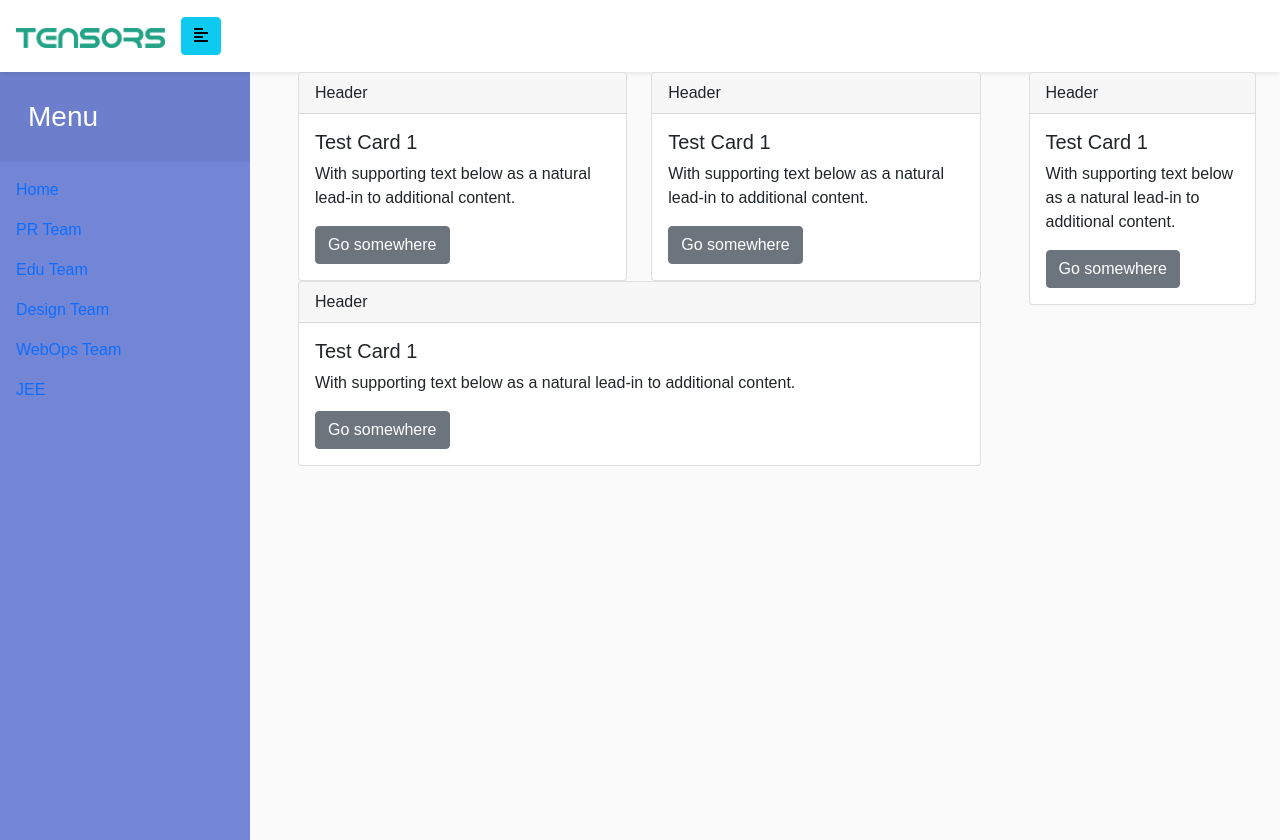
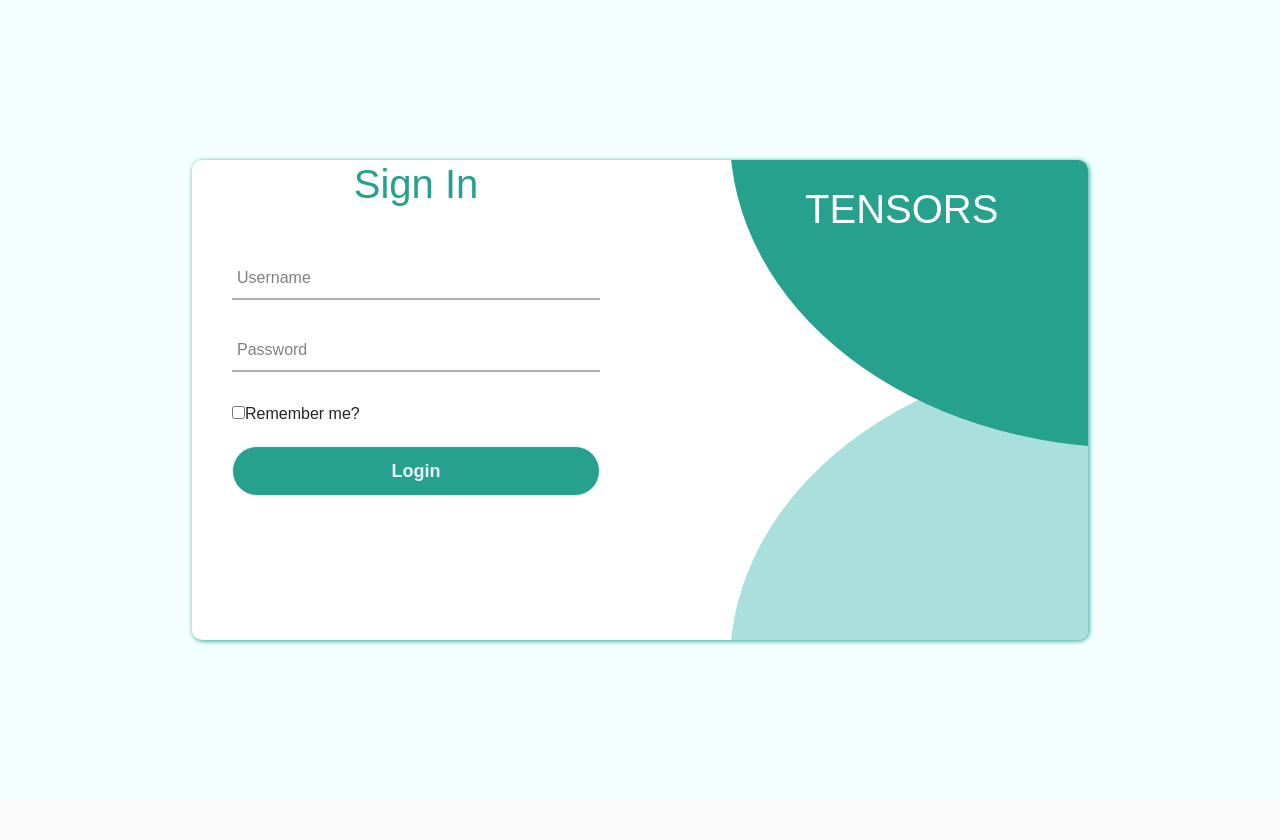
Before and after one commit to tensorsiitm/tensors_dashboard, a React (Create React App) app: page /signIn in a window 1280 px wide. Before the commit this address led to /home. After the commit the page ends 800 px from the top, so only its background shows below. Built offline with nearby package versions, Linux system fonts and the light colour scheme.

Commit message:
Sign in page and deadline section initial

```diff
--- a/src/App.js
+++ b/src/App.js
@@ -1,13 +1,18 @@
 import './App.css';
 import MainLayout from './pages/mainLayout/MainLayout';
-import { BrowserRouter } from "react-router-dom";
+import FirstPage from './pages/firstpage/FirstPage';
+
+import { BrowserRouter} from "react-router-dom";
+
+
 
 
 function App() {
   return (
     <BrowserRouter>
       <div className="App">
-        <MainLayout />
+
+       <FirstPage/>
       </div>
     </BrowserRouter>
   );
--- /dev/null
+++ b/src/assets/dummy.js
@@ -0,0 +1,23 @@
+export const DEADLINE = [
+    {
+      id: 0,
+      title: 'JeePage',
+      date: 25,
+      month: 12,
+      year: 2021
+    },
+    {
+        id: 1,
+        title: 'Pr Page' ,
+        date: 27,
+        month: 10,
+        year: 2021
+    },
+    {
+        id: 2,
+        title: 'sign In Page' ,
+        date: 27,
+        month: 10,
+        year: 2020
+    },
+]
--- /dev/null
+++ b/src/components/deadlinebar.js
@@ -0,0 +1,20 @@
+import React from 'react';
+import  {DEADLINE}  from "../assets/dummy";
+
+import {Button, CardText, CardTitle} from 'reactstrap';
+
+console.log (DEADLINE);
+
+DEADLINE.sort((a,b) => (a.year > b.year) ? 1: (a.year === b.year ) ? ((a.month > b.month) ? 1: (a.month === b.month) ? ((a.date > b.date) ? 1:-1):-1 ):-1);
+
+console.log (DEADLINE);
+
+export const deadline = DEADLINE.map((dead) => {
+    return (
+      <div>
+        <CardTitle tag="h5"><a href="/" >{dead.title}</a></CardTitle>
+        <CardText>Due {dead.date}/{dead.month}/{dead.year}  </CardText>
+        <hr/>
+      </div>
+    );
+} );
--- a/src/components/sidebar/Sidebar.js
+++ b/src/components/sidebar/Sidebar.js
@@ -46,6 +46,12 @@ function Sidebar({ isOpen, toggle }) {
               JEE
             </NavLink>
           </NavItem>
+          <NavItem>
+            <NavLink tag={Link} to={"/signIn"}>
+              Sign In
+            </NavLink>
+          </NavItem>
+
         </Nav>
       </div>
     </div>
--- a/src/components/topbar/Topbar.css
+++ b/src/components/topbar/Topbar.css
@@ -5,3 +5,8 @@
 .img-fluid{
     height:20px
 }
+
+.logOut{
+    position: absolute;
+    right: 3vw;
+}
--- a/src/components/topbar/Topbar.js
+++ b/src/components/topbar/Topbar.js
@@ -1,6 +1,6 @@
 import React from "react";
 import { FontAwesomeIcon } from "@fortawesome/react-fontawesome";
-import { faAlignLeft } from "@fortawesome/free-solid-svg-icons";
+import { faAlignLeft, faSignOutAlt } from "@fortawesome/free-solid-svg-icons";
 import { Navbar, Button, NavbarBrand } from "reactstrap";
 import "./Topbar.css";
 import logo from "../../assets/logo.png";
@@ -23,6 +23,15 @@ function Topbar({ toggleSidebar }) {
       >
         <FontAwesomeIcon icon={faAlignLeft} />
       </Button>
+      <Button
+        color="info"
+        className="logOut"
+      >
+        <FontAwesomeIcon icon={faSignOutAlt} />
+        logout
+      </Button>
+
+
     </Navbar>
   );
 }
--- /dev/null
+++ b/src/pages/firstpage/FirstPage.js
@@ -0,0 +1,23 @@
+import React, { Component } from "react";
+import { Switch, Route } from "react-router-dom";
+
+
+import SignIn from "../signIn/Sign";
+import MainLayout from '../mainLayout/MainLayout';
+
+
+class FirstPage extends Component{
+    render(){
+    return(
+        <Switch>
+            <Route exact path="/signIn" component = {() =><SignIn/>}/>
+            <Route exact path="/dashboard" component = {() => <MainLayout/>}/>
+
+        </Switch>
+
+    );
+    }
+
+}
+
+export default FirstPage;
--- a/src/pages/homePage/HomePage.js
+++ b/src/pages/homePage/HomePage.js
@@ -1,13 +1,16 @@
 import React from "react";
 import { Container, Row, Col } from "reactstrap";
 import SampleCard from "../../components/sampleCard/SampleCard";
+import {Card, CardHeader, CardBody, CardText, CardTitle, Button} from 'reactstrap'
+import {deadline} from "../../components/deadlinebar";
 function HomePage() {
   return (
-    <><Container>
+    <>
+      <Container>
         <Row>
-          <Col md={9}>
-          <Container fluid >
-         <Row >
+          <Col md={10}>
+            <Container fluid>
+              <Row>
                 <Col md={6}>
                   <SampleCard />
                 </Col>
@@ -21,17 +24,28 @@ function HomePage() {
                 </Col>
               </Row>
             </Container>
-
           </Col>
-          <Col >
-            <SampleCard/>
+          <Col>
+            <Card>
+              <CardHeader>Upcoming Deadlines</CardHeader>
+              <CardBody>
+                {deadline}
+              </CardBody>
+            </Card>
           </Col>
         </Row>
-
       </Container>
-
     </>
   );
 }
 
 export default HomePage;
+
+/*<CardTitle tag="h5"><a href="#" >Tensor Dashboard</a></CardTitle>
+                <CardText>Due 25/10/21</CardText>
+                <hr/>
+                <CardTitle tag="h5"><a href="#" >Jee Question Paper</a></CardTitle>
+                <CardText>Due 26/11/21</CardText>
+                <hr/>
+                <CardTitle tag="h5"><a href="#" >Tensor Dashboard</a></CardTitle>
+                <CardText>Due 12/12/21</CardText>*/
--- a/src/pages/mainLayout/MainLayout.js
+++ b/src/pages/mainLayout/MainLayout.js
@@ -10,6 +10,7 @@ import HomePage from "../homePage/HomePage";
 import JeePage from "../jeePage/JeePage";
 import PrTeam from "../prTeam/PrTeam";
 import WebOpsTeam from "../webOpsTeam/WebOpsTeam";
+import SignIn from "../signIn/Sign";
 import "./MainLayout.css";
 
 /*This forms the basic layout of the webapp where the sidebar
@@ -42,13 +43,14 @@ class MainLayout extends Component {
             className={`content ${this.state.sidebarIsOpen ? "is-open" : ""}`}
           >
             <Switch>
-              <Route exact path="/home" component={() => <HomePage />} />
-              <Route exact path="/pr" component={() => <PrTeam />} />
-              <Route exact path="/edu" component={() => <EduTeam />} />
-              <Route exact path="/design" component={() => <DesignTeam />} />
-              <Route exact path="/webops" component={() => <WebOpsTeam />} />
-              <Route exact path="/jee" component={() => <JeePage />} />
-              <Redirect to="/home" />
+              <Route exact path="/dashboard/home" component={() => <HomePage />} />
+              <Route exact path="/dashboard/pr" component={() => <PrTeam />} />
+              <Route exact path="/dashboard/edu" component={() => <EduTeam />} />
+              <Route exact path="/dashboard/design" component={() => <DesignTeam />} />
+              <Route exact path="/dashboard/webops" component={() => <WebOpsTeam />} />
+              <Route exact path="/dashboard/jee" component={() => <JeePage />} />
+              <Route exact path="/dashboard/signIn" component={() => <SignIn />} />
+              <Redirect to="/dashboard/home" />
             </Switch>
           </Container>
         </div>
--- /dev/null
+++ b/src/pages/signIn/Sign.css
@@ -0,0 +1,134 @@
+
+.contain{
+    display: flex;
+    justify-content: center;
+    align-items: center;
+    min-height: 100vh;
+    background-color: #f3feff;
+    position: relative;
+    overflow: hidden;
+
+}
+.Row{
+    position: relative;
+    width: 70%;
+    min-height: 60vh;
+    background-color:white;
+   border-radius: 10px;
+   box-shadow: 1px 1px 5px #25A18e;
+   overflow: hidden;
+
+}
+.Row::after{
+    content: '';
+    background-color: #a9e0de;
+    height: 130%;
+    width: 90%;
+    position: absolute;
+    bottom: -70%;
+    right: -50%;
+    border-radius: 100%;
+    z-index: 1;
+}
+
+.Row::before{
+    content: '';
+    background-color: #25A18e;
+    height: 130%;
+    width: 90%;
+    position: absolute;
+    top: -70%;
+    right: -50%;
+    border-radius: 100%;
+    z-index: 2;
+}
+
+.form h1{
+    text-align: center;
+    padding: 0 0 20px 0;
+    color: #25A18e;
+}
+.form form{
+    padding: 0 40px;
+    box-sizing: border-box;
+}
+
+form .txtField{
+    position: relative;
+    border-bottom: 2px solid #adadad;
+    margin: 30px 0;
+}
+
+.txtField input{
+    width: 100%;
+    padding: 0 5px;
+    height: 40px;
+    border: none;
+    background: none;
+    outline: none;
+}
+
+.txtField label{
+    position: absolute;
+    top: 50%;
+    left: 5px;
+    color: gray;
+    transform: translateY(-50%);
+    transition: 0.5s;
+    pointer-events: none;
+
+}
+.txtField span::before{
+    content: '';
+    position: absolute;
+    top: 40px;
+    left: 0;
+    width: 0%;
+    height: 2px;
+    background: #25A18e;
+    transition: 0.5s;
+}
+
+.txtField input:focus ~ label,
+.txtField input:valid ~ label{
+    top: -5px;
+    color:#25A18e;
+}
+.txtField input:focus ~ span::before,
+.txtField input:valid ~ span::before{
+    width: 100%;
+}
+
+  button[type="submit"]{
+    width: 100%;
+    height: 50px;
+    border: 1px solid;
+    background: #25A18e;
+    border-radius: 25px;
+    font-size: 18px;
+    color: #e9f4fb;
+    font-weight: 700;
+    cursor: pointer;
+    outline: none;
+    margin-top: 20px;
+  }
+  button[type="submit"]:hover{
+    border-color: #25A18e;
+    transition: .5s;
+  }
+
+ .tensor{
+     color: white;
+     position: absolute;
+     top: 0;
+     right: 0;
+     z-index: 3;
+     padding: 25px 10%;
+     font-size: 10;
+     font-weight: 500;
+ }
+
+ .p{
+     margin-left: 10px;
+     color: grey;
+ }
--- /dev/null
+++ b/src/pages/signIn/Sign.js
@@ -0,0 +1,38 @@
+import React from 'react';
+import { Container, Row, Col } from "reactstrap";
+import "./Sign.css";
+import {Link} from 'react-router-dom';
+
+function SignIn() {
+    return (
+        <div>
+            <div className="Container contain" >
+                <div className="Row">
+                    <div className="col-6 form ">
+                        <h1>Sign In</h1>
+                        <form>
+                            <div className="txtField">
+                            <input type="text" required ></input>
+                            <span></span>
+                            <label>Username</label>
+
+                            </div>
+                            <div className="txtField">
+                            <input type="password" required ></input>
+                            <span></span>
+                            <label>Password</label>
+
+                            </div>
+                            <input type="checkbox"/>
+                            <p className="d-inline">Remember me?</p>
+                            <button type="submit" ><Link to="/dashboard/home">Login</Link></button>
+                        </form>
+                    </div>
+                    <h1 className=" tensor">TENSORS</h1>
+                </div>
+            </div>
+        </div>
+    )
+}
+
+export default SignIn
```
Lines whose indentation alone changed are shown as unchanged.
